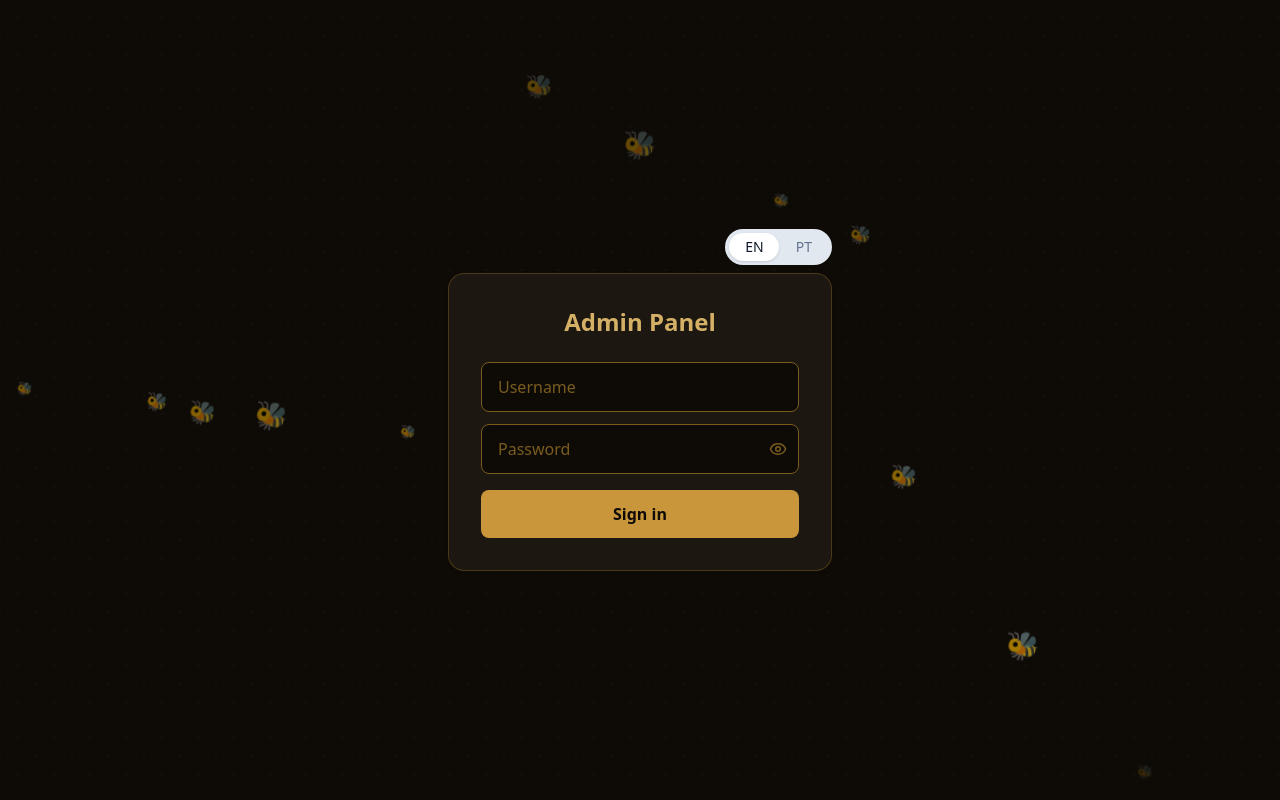
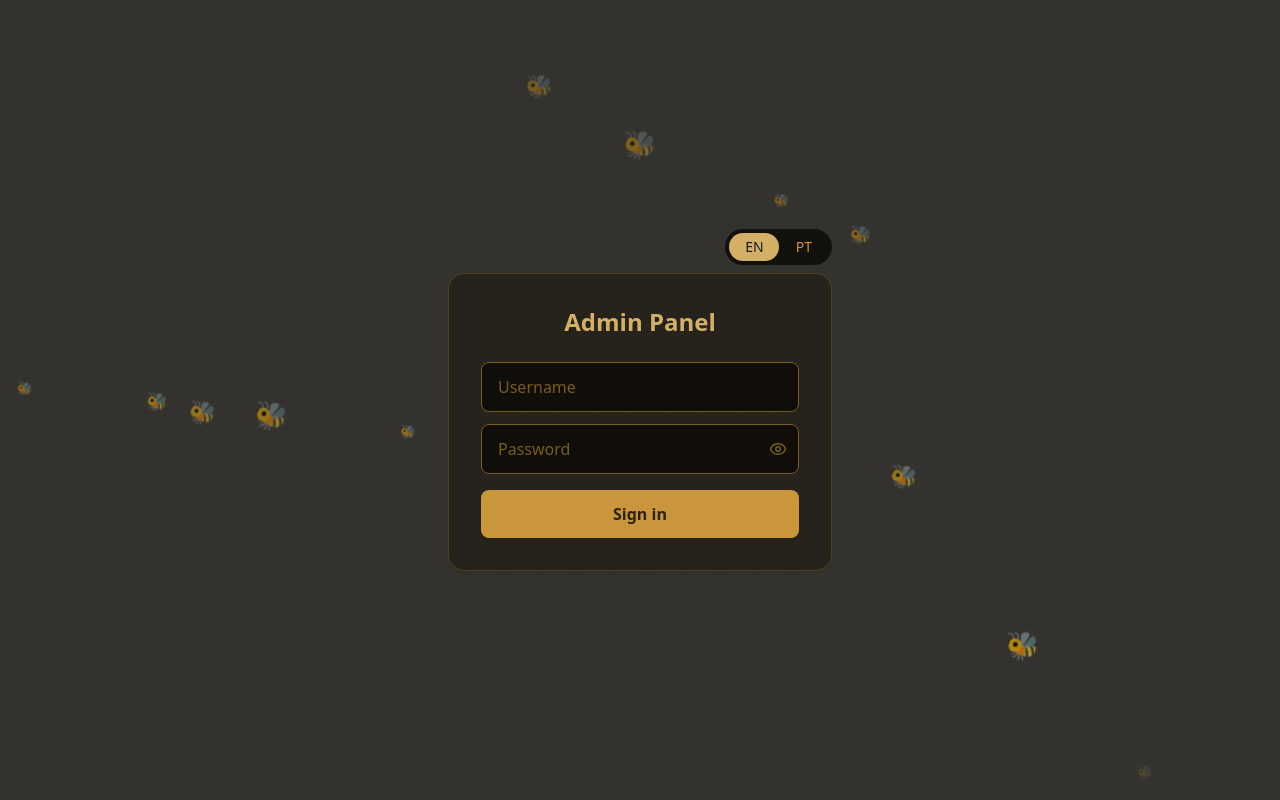
Before and after one commit to thaycafe/raffle-app, a React (Vite) app in the folder frontend/: page /admin/login in a window 1280 px wide. Built offline with nearby package versions, Linux system fonts and the light colour scheme.

Commit message:
refactor descriptions set a new toggle style

```diff
--- a/frontend/src/App.css
+++ b/frontend/src/App.css
@@ -2,6 +2,7 @@
 
 .bee-header {
   border: 1px solid color-mix(in srgb, var(--gold-mid) 35%, transparent);
+  background-color: var(--bg-surface);
   backdrop-filter: blur(0.375rem);
 }
 
--- a/frontend/src/components/shared/LanguageToggle.tsx
+++ b/frontend/src/components/shared/LanguageToggle.tsx
@@ -5,7 +5,7 @@ function LanguageToggle() {
 
   return (
     <div
-      className="relative inline-flex bg-slate-200 rounded-full p-1"
+      className="relative inline-flex bg-(--bg-base) rounded-full p-1"
       role="group"
       aria-label={t('language.label')}
     >
@@ -13,7 +13,7 @@ function LanguageToggle() {
         onClick={() => i18n.changeLanguage('en')}
         aria-pressed={i18n.resolvedLanguage === 'en'}
         className={`relative z-10 px-4 py-1 rounded-full text-sm font-medium transition ${
-          i18n.resolvedLanguage === 'en' ? 'text-slate-900' : 'text-slate-500'
+          i18n.resolvedLanguage === 'en' ? 'text-slate-900' : 'text-(--gold-mid)'
         }`}
       >
         EN
@@ -22,13 +22,13 @@ function LanguageToggle() {
         onClick={() => i18n.changeLanguage('pt')}
         aria-pressed={i18n.resolvedLanguage === 'pt'}
         className={`relative z-10 px-4 py-1 rounded-full text-sm font-medium transition ${
-          i18n.resolvedLanguage === 'pt' ? 'text-slate-900' : 'text-slate-500'
+          i18n.resolvedLanguage === 'pt' ? 'text-slate-900' : 'text-(--gold-mid)'
         }`}
       >
         PT
       </button>
       <div
-        className={`absolute top-1 bottom-1 w-[calc(50%-4px)] bg-white rounded-full shadow-sm transition-all duration-200 ${
+        className={`absolute top-1 bottom-1 w-[calc(50%-4px)] bg-(--gold-light) rounded-full shadow-sm transition-all duration-200 ${
           i18n.resolvedLanguage === 'en' ? 'left-1' : 'left-1/2'
         }`}
       />
--- a/frontend/src/index.css
+++ b/frontend/src/index.css
@@ -1,6 +1,6 @@
 :root {
-    --bg-base: #0e0b07; /* página / input background */
-    --bg-surface: #1c1710; /* cards e secções */
+    --bg-base: rgb(14 11 7 / 0.84); /* página / input background */
+    --bg-surface: rgb(28 23 16 / 0.54); /* cards e secções */
     --bg-surface-hover: #231d10; /* hover de card */
 
     --gold-dark: #7a5c1e; /* ouro escuro — bordas, fundos subtis */
@@ -13,31 +13,6 @@
     --dot-grid: 2.25rem; /* 36px — grelha de pontos do favo */
     --dot-offset: 1.125rem; /* 18px — deslocamento dos pontos alternados */
 }
-
-
-/*@font-face {
-    font-family: 'Futura';
-    src: url('./src/assets/Futura Medium Condensed.otf') format('opentype');
-    font-weight: 500;
-    font-style: normal;
-    font-display: swap;
-}
-
-@font-face {
-    font-family: 'Futura';
-    src: url('./src/assets/Futura Regular.ttf') format('truetype');
-    font-weight: 400;
-    font-style: normal;
-    font-display: swap;
-}
-
-@font-face {
-    font-family: 'Futura';
-    src: url('./src/assets/Futura Book.otf') format('opentype');
-    font-weight: 300;
-    font-style: normal;
-    font-display: swap;
-}*/
 
 @layer base {
     button:not(:disabled) {
--- a/frontend/src/locales/en.json
+++ b/frontend/src/locales/en.json
@@ -6,12 +6,12 @@
       {
         "position": "1º",
         "title": "Self-care Premium",
-        "description": "massage + pedicure/manicure + blow-dry/haircut"
+        "description": "massage + pedicure/manicure + brushing/haircut"
       },
       {
         "position": "1º",
         "title": "Princess Day",
-        "description": "pedicure/manicure + blow-dry/haircut"
+        "description": "pedicure/manicure + brushing/haircut"
       }
     ]
   },
--- a/frontend/src/locales/pt.json
+++ b/frontend/src/locales/pt.json
@@ -1,17 +1,17 @@
 {
   "raffle": {
-    "title": "Rifa da coméia pra amiga abelhuda - Brenda",
+    "title": "Rifa da colméia pra amiga abelhuda - Brenda",
     "description": "Contribua para que uma de nós,  uma mulher lésbica artista, atriz, escritora, produtora e terapeuta tântrica, se estabeleça no seu percurso profissional por conta própria",
     "items": [
       {
         "position": "1º",
         "title": "Auto-cuidado top",
-        "description": "massagem + pedicure/manicure + escova/corte"
+        "description": "massagem + pedicure/manicure + brushing/corte"
       },
       {
         "position": "2º",
         "title": "Dia de Princesa",
-        "description": "pedicure/manicure + escova/corte"
+        "description": "pedicure/manicure + brushing/corte"
       }
     ]
   },
```
